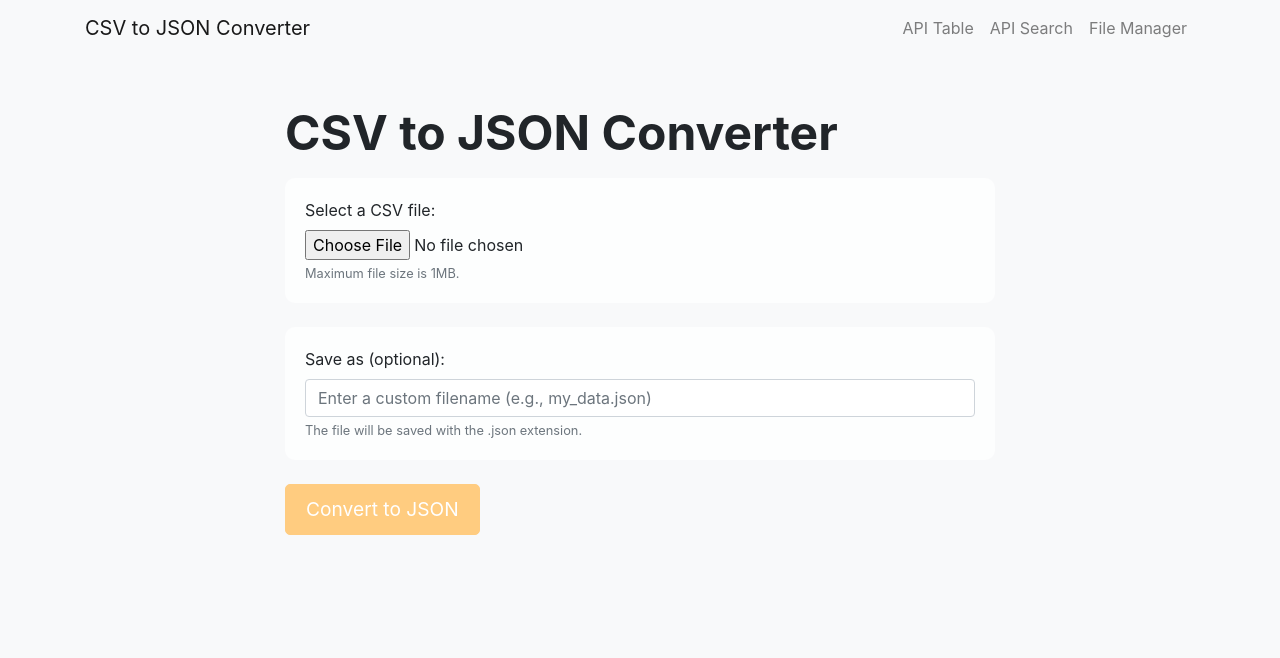
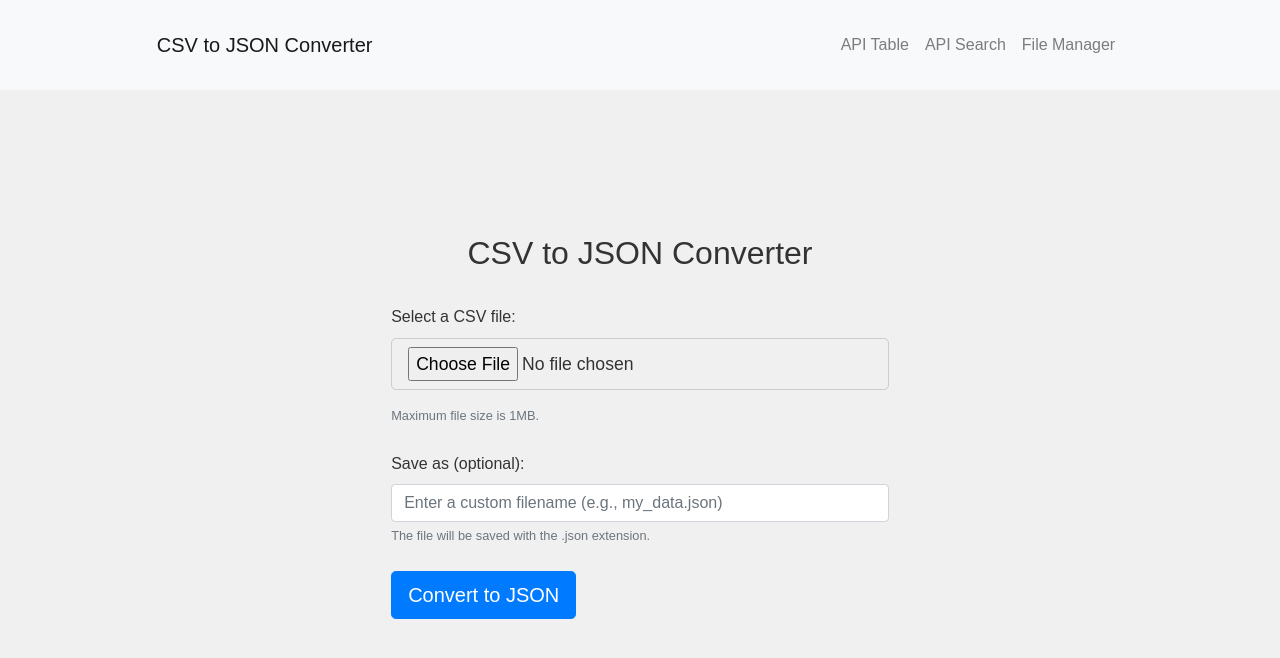
Before and after one commit to wryan14/csv-to-json-flask, a Flask app: page / in a window 1280 px wide. Shown: the top 658 px of the page. Run offline with Flask 3, Linux system fonts and the light colour scheme; some libraries are stand-ins or nearby versions.

Commit message:
#2 - optimize CSS

```diff
--- a/static/css/styles.css
+++ b/static/css/styles.css
@@ -1,104 +1,67 @@
-/* Custom styles for CSV to JSON app */
+/* Optimized CSS */
 
-/* Set a background color for the body */
-body {
-    background-color: #f8f9fa;
+/* Base styling */
+* {
+    box-sizing: border-box;
+    margin: 0;
+    padding: 0;
 }
 
-    /* Style the header */
-    h1 {
-    font-size: 3rem;
-    font-weight: bold;
-    margin-bottom: 2rem;
+body {
+    font-family: Arial, sans-serif;
+    background-color: #f0f0f0;
+    color: #333;
+    line-height: 1.6;
 }
 
-    /* Style the file upload form */
-    .form-group {
-    margin-bottom: 2rem;
-    padding: 20px;
-    background-color: rgba(255, 255, 255, 0.8);
-    border-radius: 10px;
+.container {
+    width: 80%;
+    margin: 0 auto;
+    padding: 1rem;
 }
 
-    /* Style the submit button */
-    .btn-primary {
-    background-color: #ffcc80;
-    border-color: #ffcc80;
-    border-radius: 5px;
-    padding: 10px 20px;
-    transition: all 0.2s ease;
-    margin-right: 10px;
-    font-size: 1.2rem;
-    color: #fff;
-    cursor: pointer;
+h1 {
+    font-size: 2rem;
+    text-align: center;
+    padding: 1rem 0;
 }
 
-    /* Add a hover effect to the submit button */
-    .btn-primary:hover {
-    background-color: #ffa726;
-    border-color: #ffa726;
-    transform: translateY(-2px);
-    box-shadow: 0 2px 4px rgba(0, 0, 0, 0.3);
+/* Form styling */
+.form-wrapper {
+    background-color: #fff;
+    padding: 1.5rem;
+    border-radius: 5px;
+    box-shadow: 0 2px 4px rgba(0, 0, 0, 0.1);
 }
 
-    /* Style the JSON data output */
-    pre {
-    background-color: #f8f9fa;
-    border: 1px solid #dee2e6;
-    border-radius: 0.25rem;
-    padding: 1rem;
-    margin-top: 2rem;
-    overflow-x: auto;
-    font-family: Menlo, Monaco, Consolas, "Liberation Mono", "Courier New", monospace;
-    font-size: 14px;
-    line-height: 1.5;
+input[type="file"],
+input[type="submit"] {
+    font-size: 1.1rem;
+    padding: 0.5rem 1rem;
+    cursor: pointer;
+    border-radius: 5px;
 }
 
-    /* Responsive styles */
-    @media (max-width: 576px) {
-    h1 {
-    font-size: 2rem;
+input[type="file"] {
+    display: block;
     margin-bottom: 1rem;
+    border: 1px solid #ccc;
 }
 
-    .form-group {
-    margin-bottom: 1rem;
+input[type="submit"] {
+    background-color: #333;
+    color: #fff;
+    border: none;
+    margin-top: 1rem;
 }
 
-    pre {
-    margin-top: 1rem;
+input[type="submit"]:hover {
+    background-color: #555;
+}
+
+/* Responsive */
+@media (max-width: 768px) {
+    .container {
+        width: 100%;
     }
 }
-
-    /* Style the alerts */
-    .alert {
-    margin-top: 20px;
-    font-size: 1.2rem;
-    background-color: rgba(255, 255, 255, 0.8);
-    border-radius: 10px;
-    padding: 10px;
-    color: #333;
-    box-shadow: 0 2px 4px rgba(0, 0, 0, 0.3);
-    }
-
-    /* Style the spinner */
-    .spinner-border {
-    margin-top: 20px;
-    display: block;
-    width: 3rem;
-    height: 3rem;
-    border-width: 0.25em;
-    border-style: solid;
-    border-top-color: rgba(255, 255, 255, 0.2);
-    border-right-color: rgba(255, 255, 255, 0.2);
-    border-bottom-color: rgba(255, 255, 255, 0.2);
-    border-left-color: #f39c12;
-    border-radius: 50%;
-    animation: spinner-border 0.75s linear infinite;
-    }
-
-    @keyframes spinner-border {
-    to {
-    transform: rotate(360deg);
-    }
-    }
```
Lines whose indentation alone changed are shown as unchanged.
